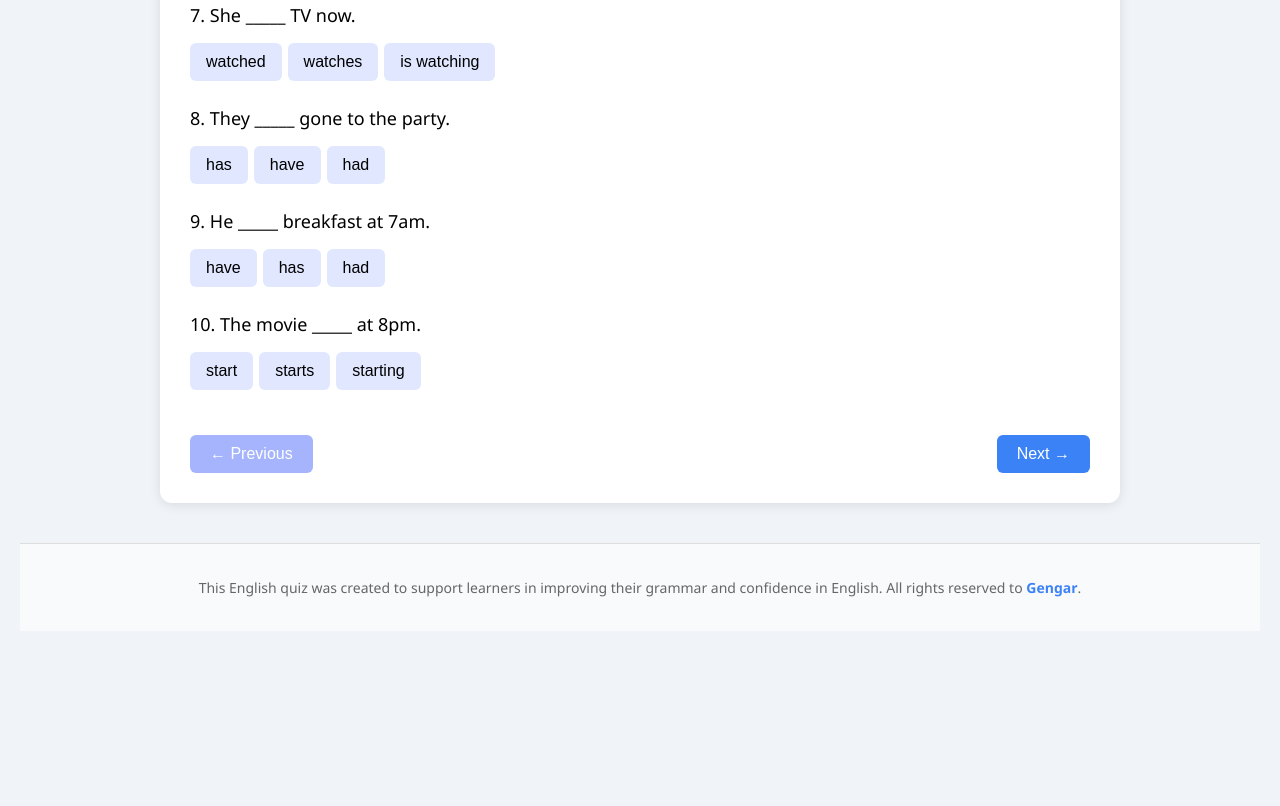
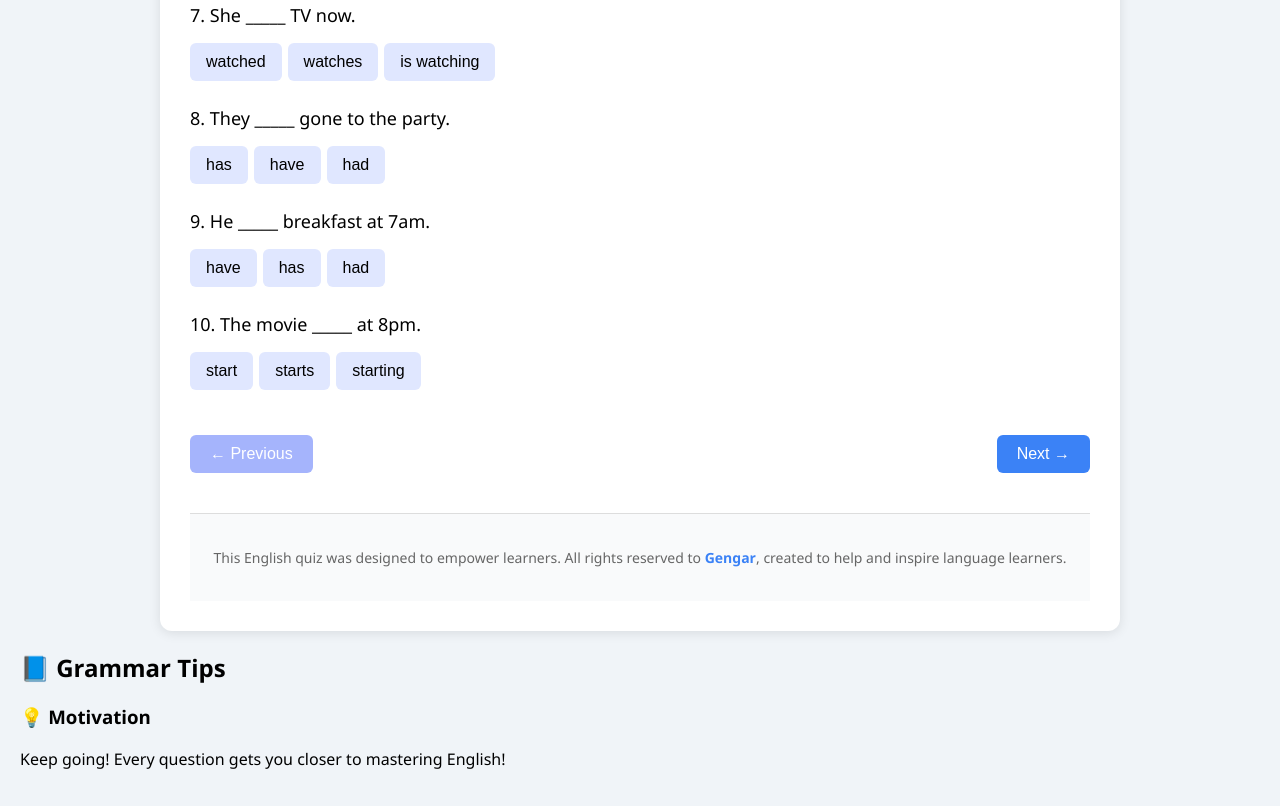
Before and after one commit to GengarLearning/BasicEnglishQuiz, a plain HTML site: page index.html in a window 1280 px wide. Shown: the part 759-1565 px from the top of the page. Before the commit the page ends 1410 px from the top, so only its background shows below. Drawn offline with Linux system fonts and the light colour scheme.

Commit message:
Update index.html

```diff
--- a/index.html
+++ b/index.html
@@ -7,6 +7,8 @@
   <link rel="stylesheet" href="style.css"/>
 </head>
 <body>
+  <div class="main-layout">
+    <!-- Left: Quiz -->
     <div class="container">
       <h1>Basic English Quiz</h1>
       <div id="quiz-container">
@@ -18,16 +20,31 @@
           <button id="next">Next &rarr;</button>
         </div>
       </div>
+
+      <!-- Celebration Box -->
       <div id="celebration" class="hidden">
-      <h2>🎉 Congratulations! You got all questions right! 🎉</h2>
+        <h2>🎉 Congratulations! You answered all 50 questions correctly! 🎉</h2>
         <img src="https://media.giphy.com/media/xT0xeJpnrWC4XWblEk/giphy.gif" alt="Celebration" />
-    </div>
+        <p>You are mastering English grammar! Keep going!</p>
       </div>
 
-  <!-- Footer -->
       <footer>
-    <p>This English quiz was created to support learners in improving their grammar and confidence in English. All rights reserved to <strong>Gengar</strong>.</p>
+        <p>This English quiz was designed to empower learners. All rights reserved to <strong>Gengar</strong>, created to help and inspire language learners.</p>
       </footer>
+    </div>
+
+    <!-- Right: Grammar Help Panel -->
+    <aside class="sidebar">
+      <div id="grammar-tips">
+        <h2>📘 Grammar Tips</h2>
+        <div id="tips-content"></div>
+      </div>
+      <div id="motivation-box">
+        <h3>💡 Motivation</h3>
+        <p id="motivation-text">Keep going! Every question gets you closer to mastering English!</p>
+      </div>
+    </aside>
+  </div>
 
   <script src="script.js"></script>
 </body>
```
Lines whose indentation alone changed are shown as unchanged.
